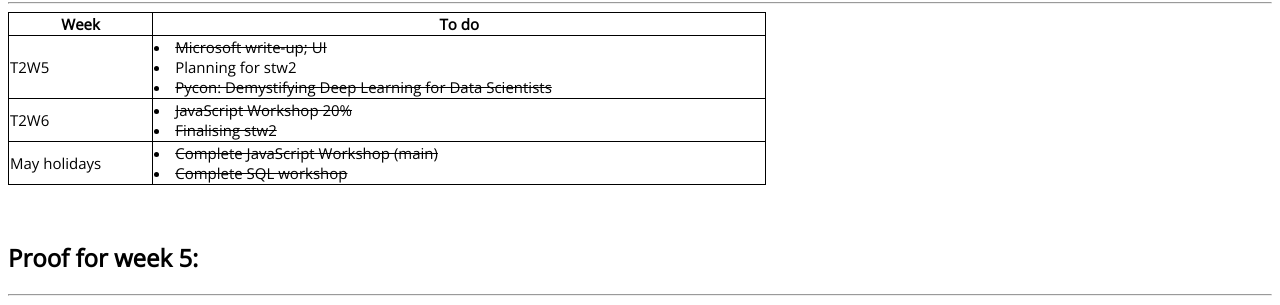
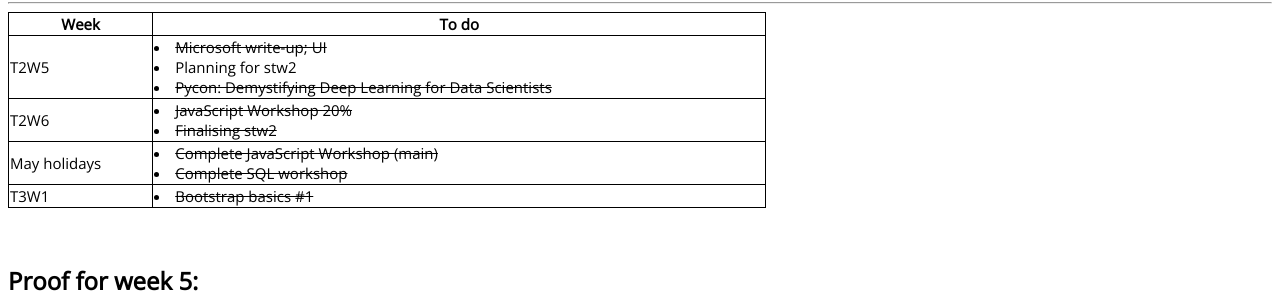
Before and after one commit to Rea1103/hbl20, a plain HTML site: page index.html in a window 1280 px wide. Shown: the part 84-389 px from the top of the page. Drawn offline with nearby package versions, Linux system fonts and the light colour scheme.

Commit message:
Update index.html

```diff
--- a/index.html
+++ b/index.html
@@ -60,6 +60,12 @@
 					<li><strike>Complete SQL workshop</strike></li>
 				</td>
 			</tr>
+			<tr>
+				<td>T3W1</td>
+				<td>
+					<li><strike>Bootstrap basics #1</strike></li>
+				</td>
+			</tr>
 		</table>
 		<br></br>
 		<h2>Proof for week 5:</h2>
```
